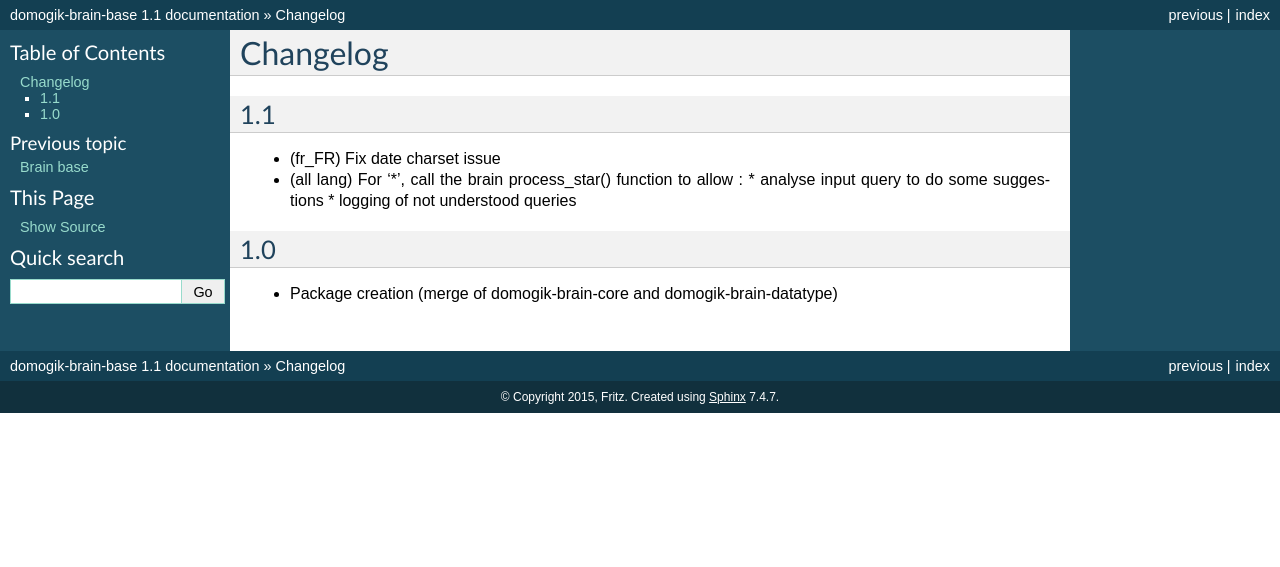
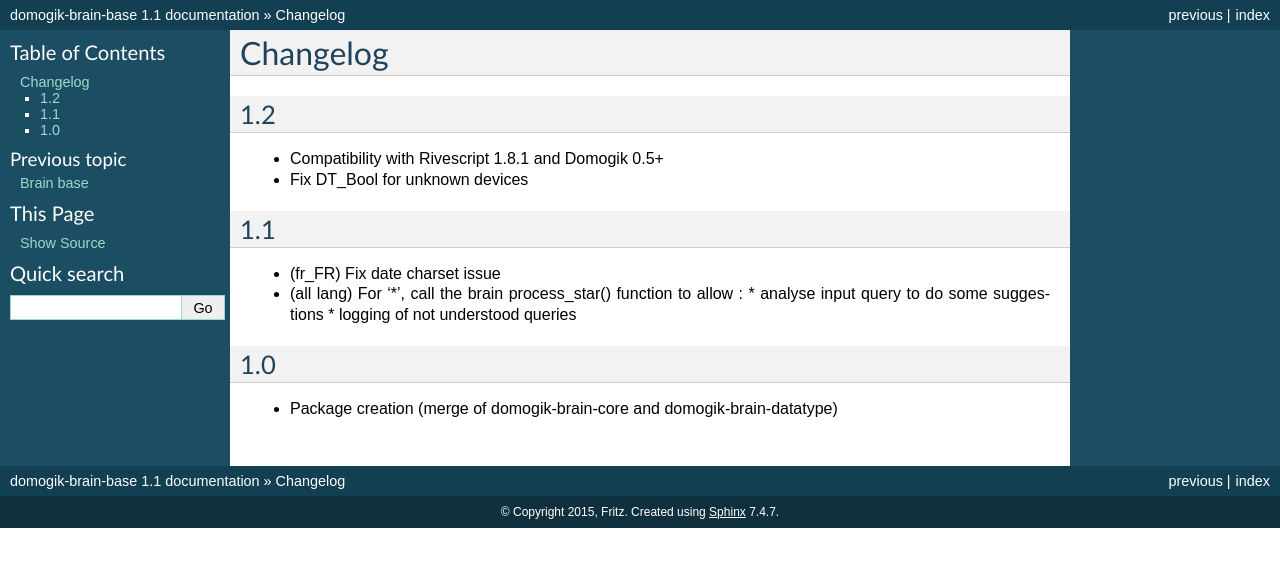
Before and after one commit to domogik/domogik-brain-base, a Sphinx documentation site: the page built from docs/changelog.txt, in a window 1280 px wide. Shown: the top 567 px of the page. Built offline with Sphinx 7.4.7, drawn with Linux system fonts in a browser that asks for light colours; pages that are not in the unit, such as notebooks, are missing from menus.

Commit message:
Dmg 0.5 compatibility (related to rievscript 1.8.1)

```diff
--- a/docs/changelog.txt
+++ b/docs/changelog.txt
@@ -1,6 +1,12 @@
 =========
 Changelog
 =========
+
+1.2
+===
+
+* Compatibility with Rivescript 1.8.1 and Domogik 0.5+
+* Fix DT_Bool for unknown devices
 
 1.1
 ===
--- a/info.json
+++ b/info.json
@@ -12,10 +12,10 @@
         "tags": ["butler"],
         "dependencies": [],
         "description": "Butler base brain. This package includes all the basic brain features : Domogik control, greetings, learning, date, time, math, ...",
-        "domogik_min_version": "0.4.1",
+        "domogik_min_version": "0.5.0",
         "name": "base",
         "type": "brain",
-        "version": "1.1"
+        "version": "1.2"
     },
     "json_version": 2
 }
```
Also changed, not shown: 9 other files.
